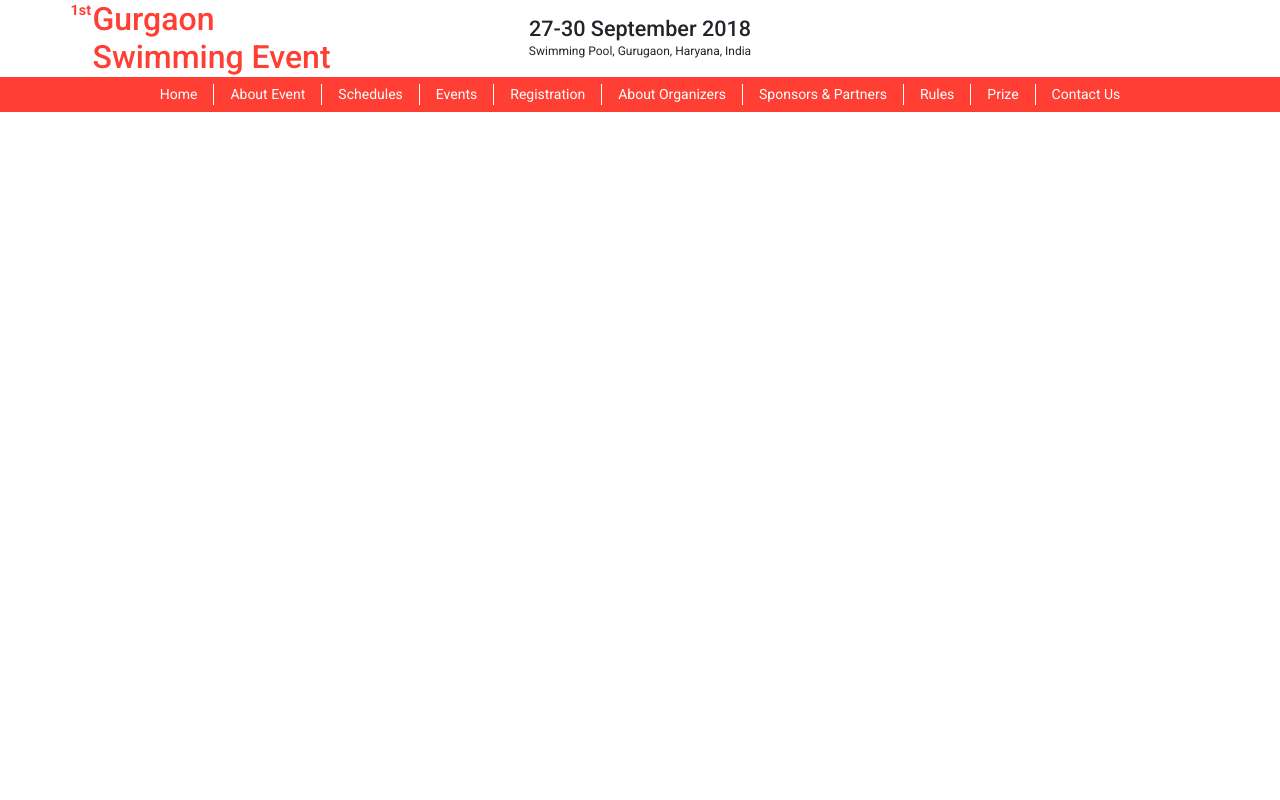
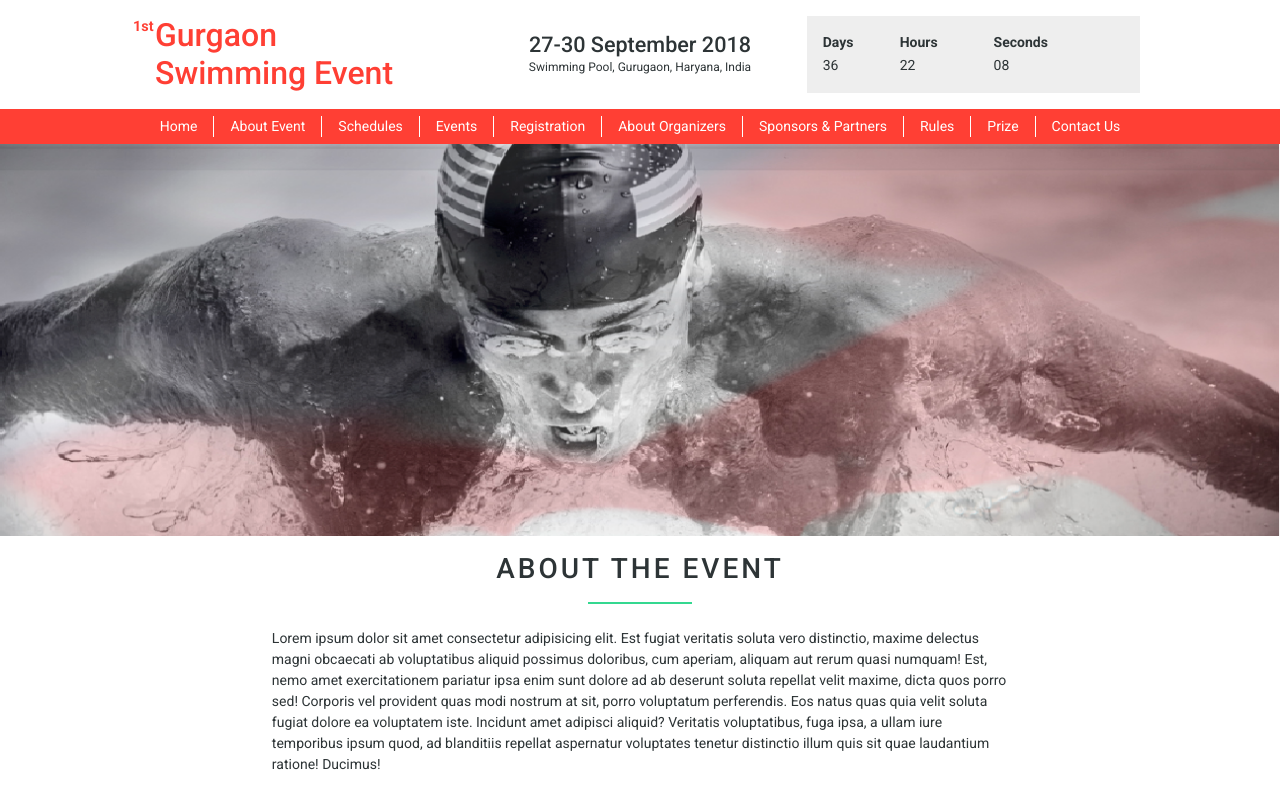
Before and after one commit to sourabhkhg/swimming-event-gurugaon, a plain HTML site: page index.html in a window 1280 px wide. Drawn offline with nearby package versions, Linux system fonts and the light colour scheme.

Commit message:
poster added

```diff
--- a/css/base.css
+++ b/css/base.css
@@ -18,3 +18,10 @@ li {
 a {
   color: inherit;
 }
+
+.divider {
+  width: 104px;
+  height: 2px;
+  background: #34d890;
+  margin: 16px;
+}
--- a/css/style.css
+++ b/css/style.css
@@ -8,11 +8,13 @@ body {
   font-family: "Roboto", sans-serif;
   line-height: 1.5;
   box-sizing: border-box;
+  color: #2d3436;
 }
 
 header {
-  width: 90%;
+  width: 80%;
   margin: 0 auto !important;
+  padding: 16px 0;
 }
 
 header > div.title {
@@ -47,6 +49,22 @@ header > div.event > p {
   font-size: 0.75rem;
 }
 
+header > div.countdown {
+  display: flex;
+  justify-content: center;
+  align-items: center;
+  background: #eee;
+}
+
+header > div.countdown > p {
+  display: flex;
+  flex-flow: column;
+}
+
+header > div.countdown > p > span:first-child {
+  font-size: 1rem;
+}
+
 /** Navbar Styling **/
 nav {
   background: #ff3f34;
@@ -73,3 +91,32 @@ nav > ul > li:last-child {
 nav > ul > li > a {
   color: #fff;
 }
+
+/** Poster **/
+
+section > div.poster {
+  width: 100%;
+}
+section > div.poster > img {
+  width: 100%;
+  height: 100%;
+}
+
+/** Intro **/
+
+section > div.intro {
+  display: flex;
+  flex-flow: column;
+  justify-content: center;
+  align-items: center;
+  margin: 16px;
+}
+section > div.intro > h3 {
+  letter-spacing: 3px;
+}
+
+section > div.intro > p {
+  width: 59%;
+  padding: 8px 0;
+  font-weight: 400;
+}
--- a/index.html
+++ b/index.html
@@ -40,7 +40,20 @@
         <h2>27-30 September 2018</h2>
         <p>Swimming Pool, Gurugaon, Haryana, India</p>
       </div>
-      <div class="col countdown"></div>
+      <div class="col countdown">
+        <table style="width:100%">
+          <tr>
+            <th>Days</th>
+            <th>Hours</th>
+            <th>Seconds</th>
+          </tr>
+          <tr>
+            <td>36</td>
+            <td>22</td>
+            <td>08</td>
+          </tr>
+        </table>
+      </div>
     </header>
     <nav class="row">
       <ul>
@@ -96,6 +109,30 @@
         </li>
       </ul>
     </nav>
+    <section class="row">
+      <div class="poster">
+        <img src="./assets/michael.png" alt="michael" />
+      </div>
+    </section>
+    <section class="row">
+      <div class="intro">
+        <h3>ABOUT THE EVENT</h3>
+        <b class="divider"></b>
+        <p>
+          Lorem ipsum dolor sit amet consectetur adipisicing elit. Est fugiat
+          veritatis soluta vero distinctio, maxime delectus magni obcaecati ab
+          voluptatibus aliquid possimus doloribus, cum aperiam, aliquam aut
+          rerum quasi numquam! Est, nemo amet exercitationem pariatur ipsa enim
+          sunt dolore ad ab deserunt soluta repellat velit maxime, dicta quos
+          porro sed! Corporis vel provident quas modi nostrum at sit, porro
+          voluptatum perferendis. Eos natus quas quia velit soluta fugiat dolore
+          ea voluptatem iste. Incidunt amet adipisci aliquid? Veritatis
+          voluptatibus, fuga ipsa, a ullam iure temporibus ipsum quod, ad
+          blanditiis repellat aspernatur voluptates tenetur distinctio illum
+          quis sit quae laudantium ratione! Ducimus!
+        </p>
+      </div>
+    </section>
 
     <!-- Optional JavaScript -->
     <!-- jQuery first, then Popper.js, then Bootstrap JS -->
```
Also changed, not shown: assets/michael.png (added), js/script.js (added).
